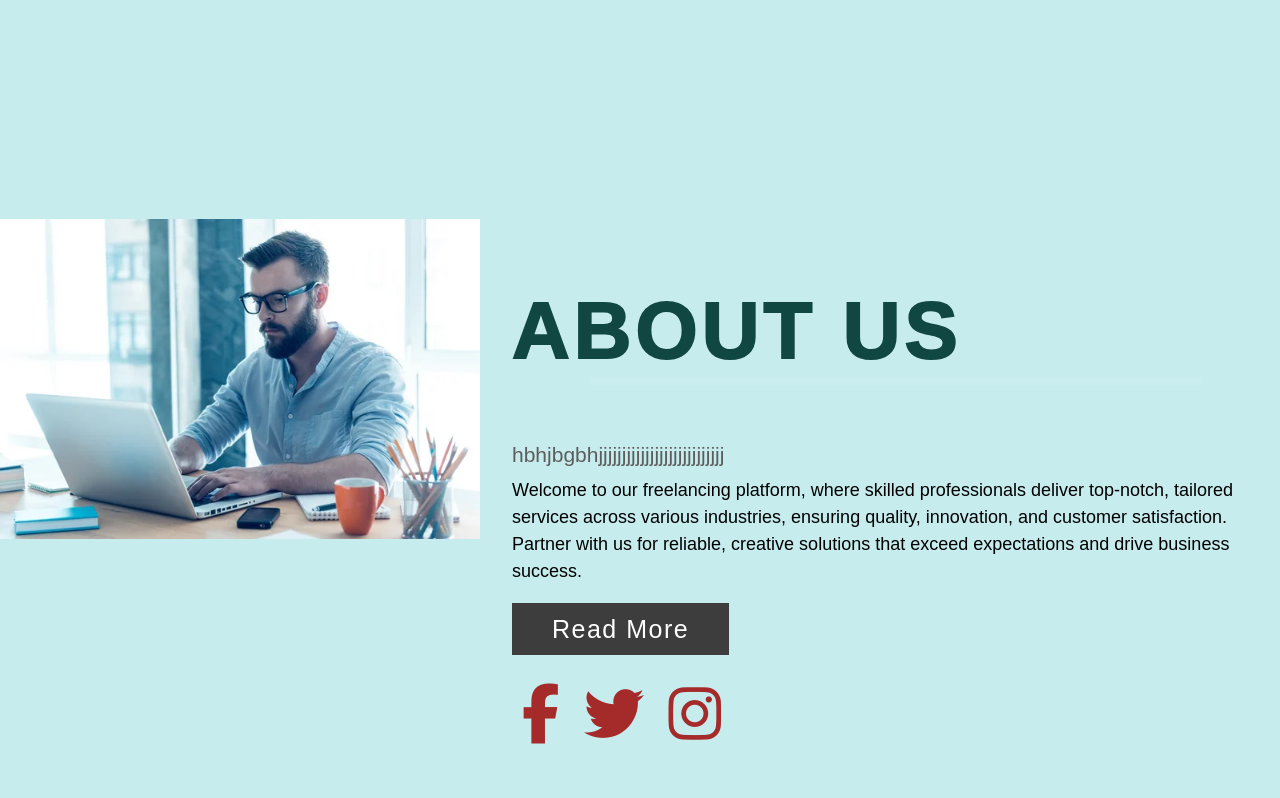
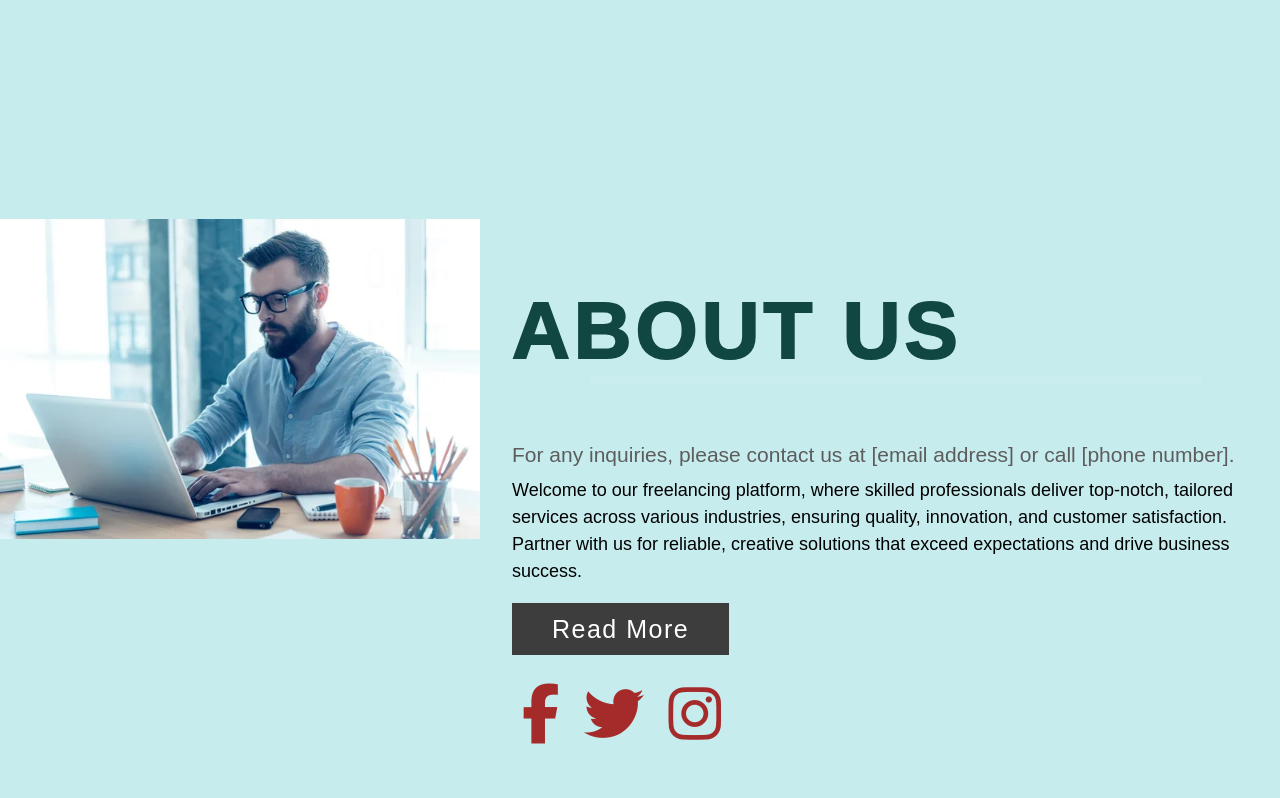
Before and after one commit to yhsunny176/CSE327-Project, a Django app: page / in a window 1280 px wide. Shown: the part 1650-2448 px from the top of the page. Run offline with Django 5.2, Linux system fonts and the light colour scheme.

Commit message:
Update index.html

```diff
--- a/freelance_webpage/templates/index.html
+++ b/freelance_webpage/templates/index.html
@@ -130,7 +130,7 @@
                    <h1>About Us</h1>
                 </div>
                 <div class="contentp">
-                    <h9>hbhjbgbhjjjjjjjjjjjjjjjjjjjjjjjjjjj</h9>
+                    <h9>For any inquiries, please contact us at [email address] or call [phone number].</h9>
                     <p>
                         Welcome to our freelancing platform, where skilled professionals deliver top-notch, tailored services across various industries, ensuring quality, innovation, and customer satisfaction. Partner with us for reliable, creative solutions that exceed expectations and drive business success.</p>
                         <div class="button">
```
